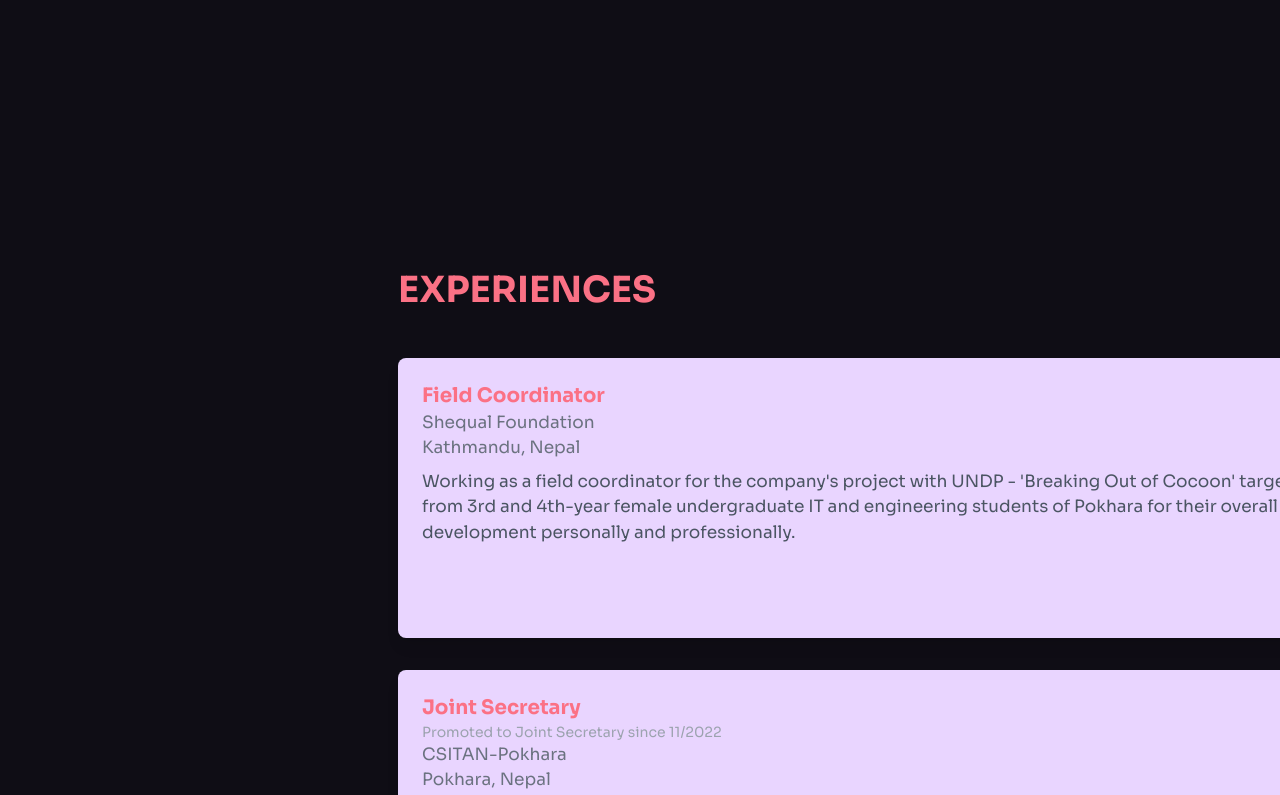
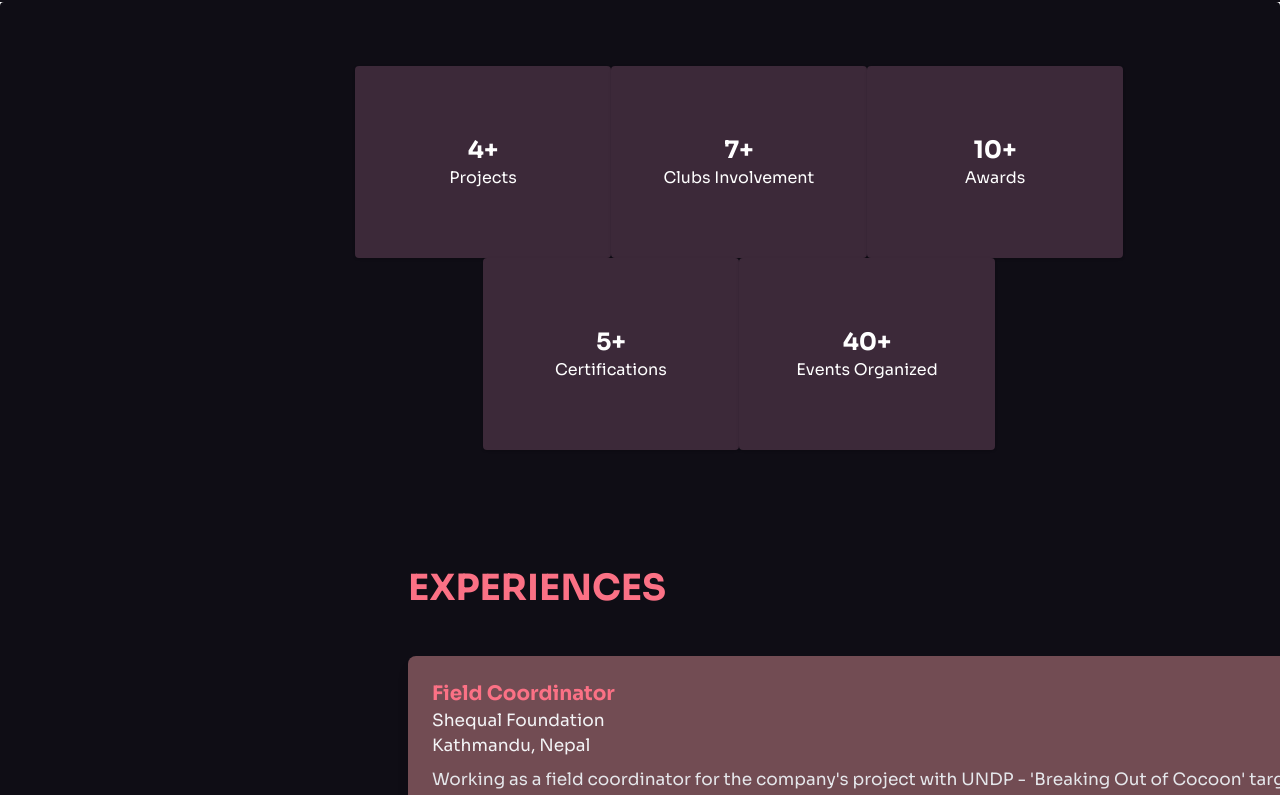
Before and after one commit to Sareeka61/Portfolio, a React (Vite) app: page / in a window 1280 px wide. Shown: the part 1457-2252 px from the top of the page. Built offline with nearby package versions, Linux system fonts and the light colour scheme.

Commit message:
Adding animated counter below about section and editing colors of experience section

```diff
--- a/src/App.tsx
+++ b/src/App.tsx
@@ -4,6 +4,7 @@ import LandingPage from './components/LandingPage';
 import About from './components/About';
 import Experience from './components/Experience';
 import SocialMedia from './components/SocialMedia';
+import Counter from './components/Counter';
 
 const App: React.FC = () => {
   return (
@@ -11,6 +12,7 @@ const App: React.FC = () => {
       <Navbar />
       <LandingPage />
       <About />
+      < Counter />
       < SocialMedia />
       <Experience />
       </>
--- a/src/components/About.tsx
+++ b/src/components/About.tsx
@@ -2,7 +2,7 @@ import React from 'react'
 
 const About: React.FC = () => {
   return (
-    <div className="bg-primary py-12 lg:h-[800px]">
+    <div className="bg-primary py-12 lg:h-[500px]">
       <div className="container px-4 lg:px-0">
         <div className="lg:ml-[420px] text-white sm:m-12 lg:mx-0">
           <span className="text-4xl font-bold text-rose-400 block sm:inline">KNOW SARIKA</span>
--- /dev/null
+++ b/src/components/Counter.tsx
@@ -0,0 +1,21 @@
+import React from 'react';
+import CounterItem from './CounterTime'
+
+const Counter: React.FC = () => {
+
+  return (
+    <div className="pb-[150px] lg:pl-[230px] bg-primary p-8 flex flex-col items-center justify-center rounded">
+      <div className="mb-8">
+      </div>
+      <div className="flex flex-wrap gap-0 text-center text-white justify-center">
+        <CounterItem initialValue={0} upperBound={4} label="Projects" speed={200} />
+        <CounterItem initialValue={0} upperBound={7} label="Clubs Involvement" speed={150} />
+        <CounterItem initialValue={0} upperBound={10} label="Awards" speed={200} />
+        <CounterItem initialValue={0} upperBound={5} label="Certifications" speed={250} />
+        <CounterItem initialValue={0} upperBound={40} label="Events Organized" speed={50} />
+      </div>
+    </div>
+  );
+};
+
+export default Counter;
--- /dev/null
+++ b/src/components/CounterTime.tsx
@@ -0,0 +1,41 @@
+import React, { useState, useEffect } from 'react';
+
+interface CounterItemProps {
+  initialValue: number;
+  upperBound: number;
+  label: string;
+  speed: number;
+}
+
+const CounterItem: React.FC<CounterItemProps> = ({
+  initialValue,
+  upperBound,
+  label,
+  speed,
+}) => {
+  const [number, setNumber] = useState(initialValue);
+
+  useEffect(() => {
+    let currentNumber = 0;
+    const interval = setInterval(() => {
+      currentNumber++;
+      setNumber(currentNumber);
+      if (currentNumber === upperBound) {
+        clearInterval(interval);
+      }
+    }, speed);
+
+    return () => clearInterval(interval);
+  }, [initialValue, upperBound, speed]);
+
+  return (
+    <div className="p-4 bg-[#3c2939] rounded shadow text-white h-48 w-64 flex flex-col items-center justify-center">
+      <div className="text-2xl font-bold">
+        {number >= upperBound ? `${upperBound}+` : number}
+      </div>
+      <div>{label}</div>
+    </div>
+  );
+};
+
+export default CounterItem;
--- a/src/components/Experience.tsx
+++ b/src/components/Experience.tsx
@@ -4,29 +4,29 @@ import experiencesData from './jsonfiles/experience.json';
 const Experience: React.FC = () => {
   return (
     <div className="bg-primary p-12 mt-[-80px]">
-      <span className="lg:ml-[350px] text-4xl font-bold text-rose-400 block sm:inline">EXPERIENCES</span>
-      <div className="lg:ml-[350px] text-white sm:m-12 lg:mx-0 space-y-8 text-[17px]">
+      <span className="lg:ml-[360px] text-4xl font-bold text-rose-400 block sm:inline">EXPERIENCES</span>
+      <div className="lg:ml-[360px] text-white sm:m-12 lg:mx-0 space-y-8 text-[17px]">
         {experiencesData.experiences.map((exp, index) => (
           <div
             key={index}
-            className="bg-purple-200 rounded-lg p-6 lg:h-[280px] lg:w-[1300px] shadow-lg flex transition-transform transform hover:scale-105 hover:bg-purple-300 hover:cursor-pointer"
+            className="bg-[#724c53] rounded-lg p-6 lg:h-[280px] lg:w-[1300px] shadow-lg flex transition-transform transform hover:scale-105 hover:bg-[#a48488] hover:cursor-pointer"
           >
             <div className="flex-1">
               <h3 className="text-xl font-bold text-rose-400">
                 {exp.promoted_position && exp.promoted_position.title ? exp.promoted_position.title : exp.title}
               </h3>
               {exp.promoted_position && exp.promoted_position.title && (
-                <p className="text-sm text-gray-400">
+                <p className="text-sm text-gray-200">
                   Promoted to {exp.promoted_position.title} since {exp.promoted_position.date_since}
                 </p>
               )}
-              {exp.company_name && <p className="text-gray-500">{exp.company_name}</p>}
-              {exp.company_location && <p className="text-gray-500">{exp.company_location}</p>}
-              <p className="mt-2 text-gray-600">{exp.description}</p>
+              {exp.company_name && <p className="text-gray-100">{exp.company_name}</p>}
+              {exp.company_location && <p className="text-gray-100">{exp.company_location}</p>}
+              <p className="mt-2 text-gray-200">{exp.description}</p>
             </div>
             <div className="ml-auto text-right">
-              {exp['job-type'] && <p className="text-gray-500">{exp['job-type']}</p>}
-              <p className="mt-2 text-sm text-gray-500">{exp.date_from} - {exp.date_to}</p>
+              {exp['job-type'] && <p className="text-gray-100">{exp['job-type']}</p>}
+              <p className="mt-2 text-sm text-gray-100">{exp.date_from} - {exp.date_to}</p>
             </div>
           </div>
         ))}
--- a/src/components/SocialMedia.tsx
+++ b/src/components/SocialMedia.tsx
@@ -5,7 +5,7 @@ import leetcodeIcon from '../assets/socials/leetcode.png';
 
 const SocialMedia: React.FC = () => {
   return (
-    <div className="fixed bottom-0 left-0 mb-4 ml-8 flex flex-col items-center">
+    <div className="fixed bottom-0 left-0 mb-4 ml-10 flex flex-col items-center">
       <ul className="space-y-5 mt-4">
         <li>
           <a
@@ -63,7 +63,7 @@ const SocialMedia: React.FC = () => {
           </a>
         </li>
       </ul>
-      <div className="h-[3.6cm] w-px bg-gray-300 mt-[10px] mb-[-12px]"></div>
+      <div className="h-[3.6cm] w-px bg-gray-300 mt-[12px] mb-[-12px]"></div>
     </div>
   );
 };
```
